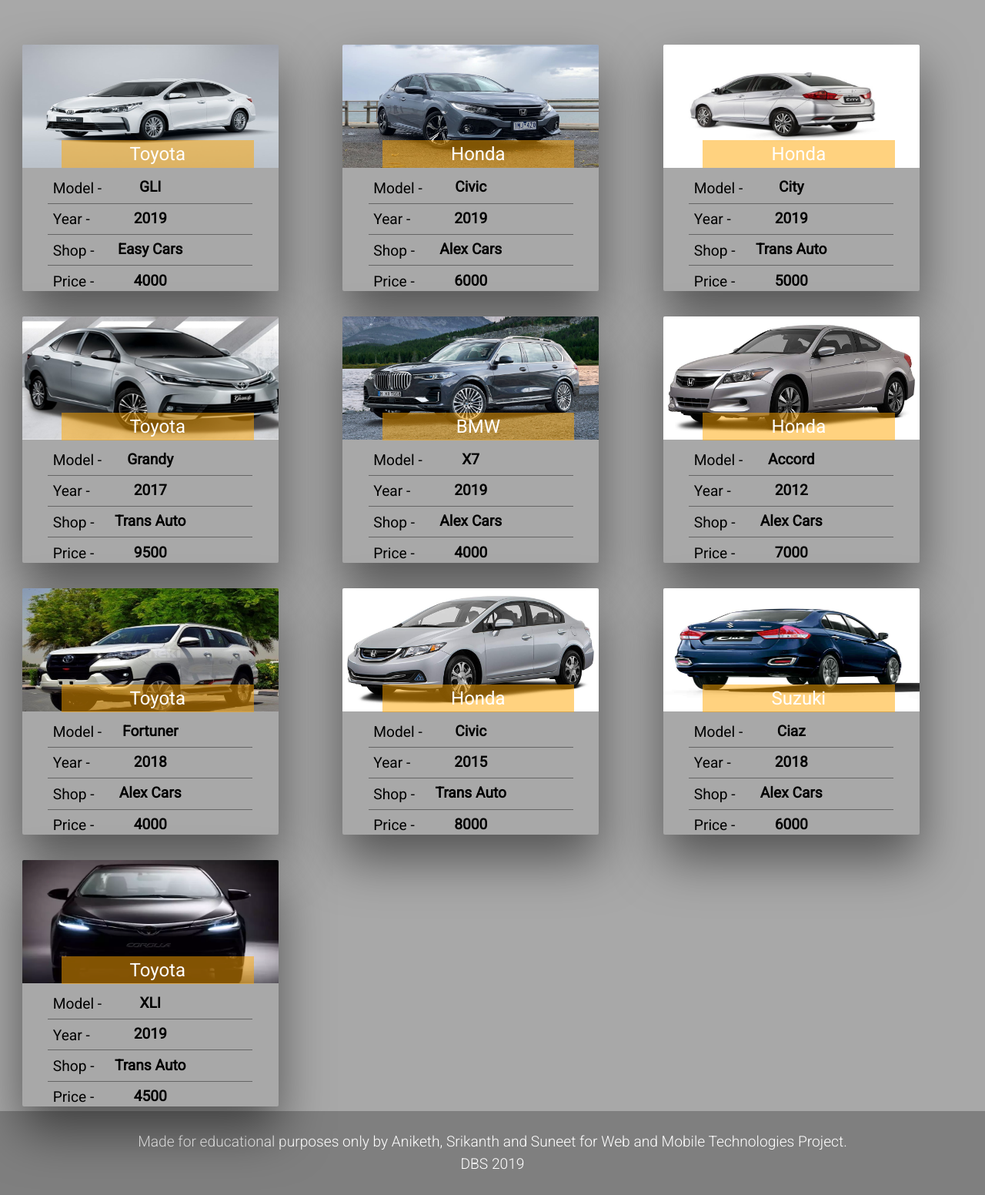
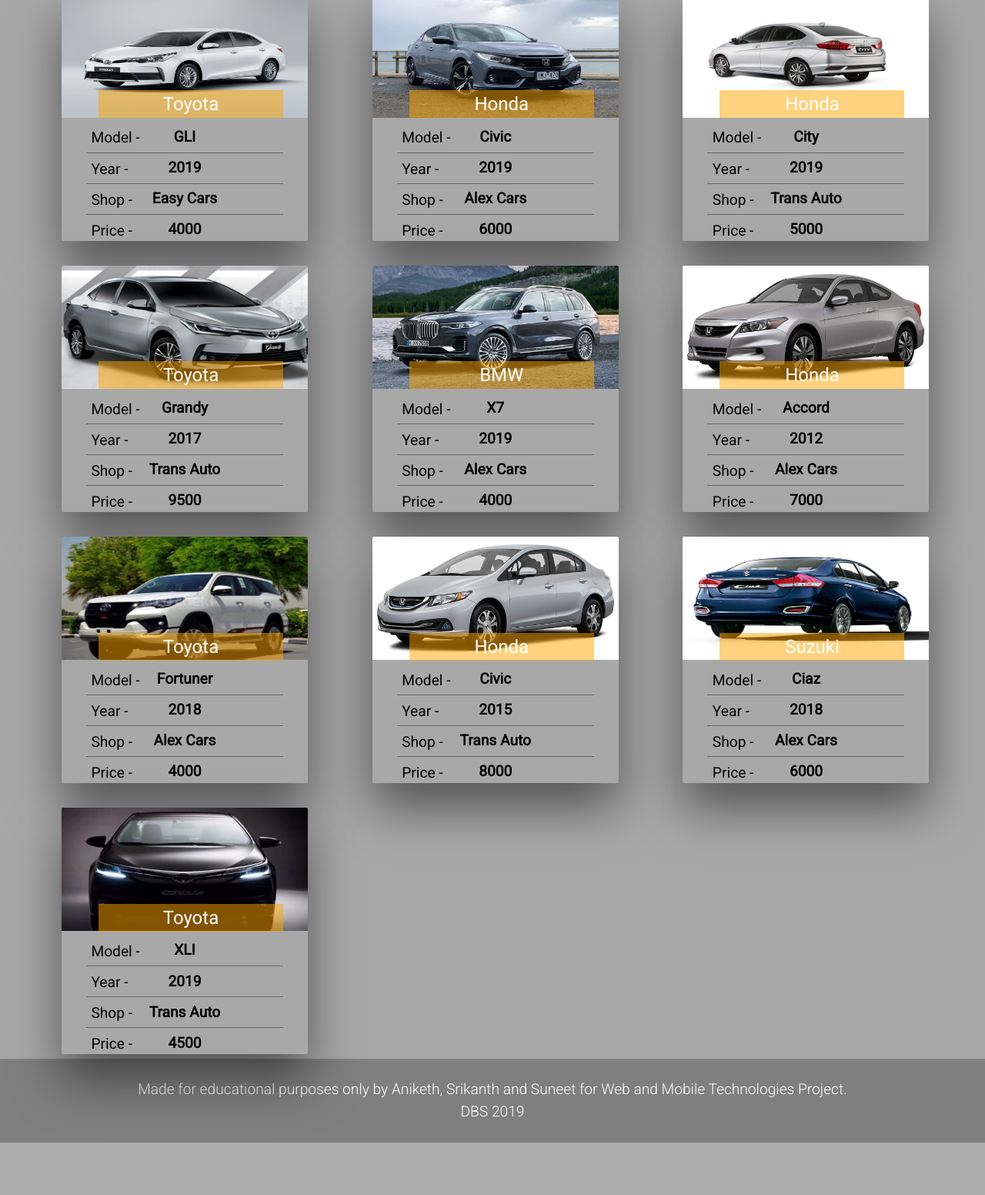
Before and after one commit to srikanthshileshpasam/caradvertsweb, a PHP site: page / in a window 1280 px wide. Shown: the part 801-2353 px from the top of the page at 77% size. After the commit the page ends 2285 px from the top, so only its background shows below. Run offline with PHP 8.4, Linux system fonts and the light colour scheme.

Commit message:
Update responsive.css

```diff
--- a/Resources/css/responsive.css
+++ b/Resources/css/responsive.css
@@ -11,8 +11,7 @@
       margin-left: -15%;
     }
     .cars-inventory{
-      margin-top: 15%;
-      margin-left: -4%;
+      margin-top: 10%;
     }
     .search-feild{
       width:25rem;
```
